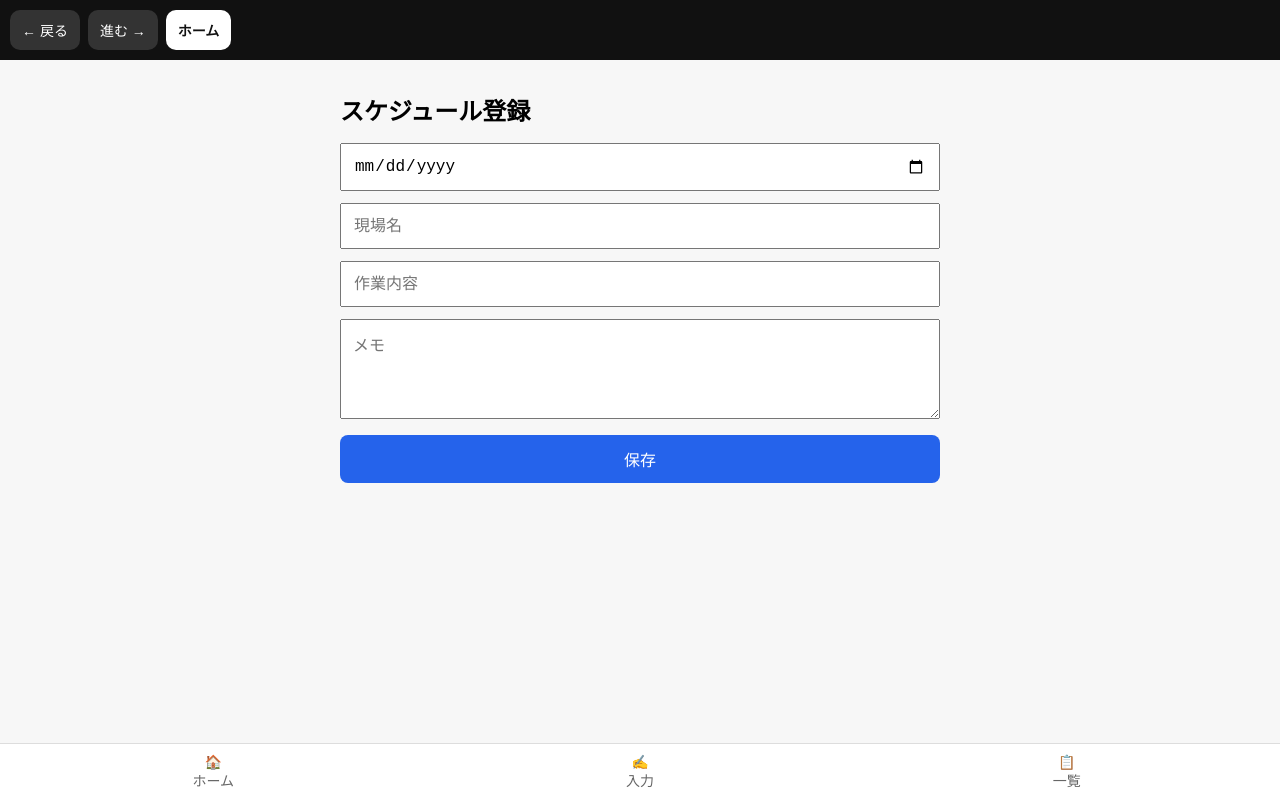
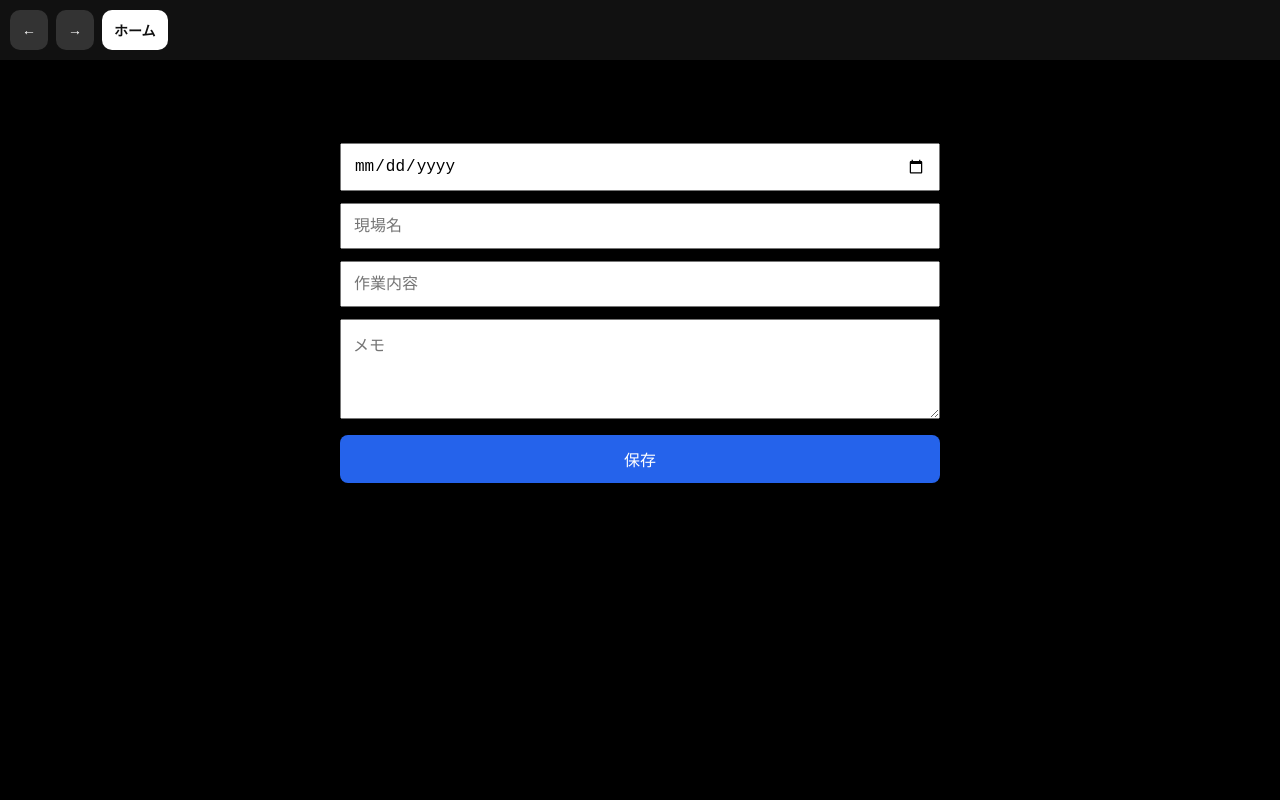
Before and after one commit to yukixx1101-blip/genba-app, a Next.js app: page /schedules/new in a window 1280 px wide. Built offline with nearby package versions, Linux system fonts and the light colour scheme.

Commit message:
remove bottom navigation

```diff
--- a/app/layout.tsx
+++ b/app/layout.tsx
@@ -11,23 +11,13 @@ export default function RootLayout({
   const router = useRouter();
   const pathname = usePathname();
 
-  const tabStyle = (active: boolean): React.CSSProperties => ({
-    flex: 1,
-    textAlign: "center",
-    padding: "10px 6px",
-    textDecoration: "none",
-    color: active ? "#111" : "#666",
-    fontWeight: active ? "bold" : "normal",
-    fontSize: "14px",
-  });
-
   return (
     <html lang="ja">
       <body
         style={{
           margin: 0,
           fontFamily: "sans-serif",
-          backgroundColor: "#f7f7f7",
+          backgroundColor: "#000",
         }}
       >
         {/* 上ナビ */}
@@ -46,90 +36,46 @@ export default function RootLayout({
           <button
             type="button"
             onClick={() => router.back()}
-            style={{
-              padding: "10px 12px",
-              borderRadius: "10px",
-              border: "none",
-              backgroundColor: "#333",
-              color: "#fff",
-              fontSize: "14px",
-            }}
+            style={navBtn}
           >
-            ← 戻る
+            ←
           </button>
 
           <button
             type="button"
             onClick={() => router.forward()}
-            style={{
-              padding: "10px 12px",
-              borderRadius: "10px",
-              border: "none",
-              backgroundColor: "#333",
-              color: "#fff",
-              fontSize: "14px",
-            }}
+            style={navBtn}
           >
-            進む →
+            →
           </button>
 
-          <Link
-            href="/"
-            style={{
-              padding: "10px 12px",
-              borderRadius: "10px",
-              backgroundColor: "#fff",
-              color: "#111",
-              textDecoration: "none",
-              fontSize: "14px",
-              fontWeight: "bold",
-            }}
-          >
+          <Link href="/" style={homeBtn}>
             ホーム
           </Link>
         </div>
 
         {/* 本体 */}
-        <div style={{ paddingBottom: "80px" }}>{children}</div>
-
-        {/* 下タブ */}
-        <div
-          style={{
-            position: "fixed",
-            left: 0,
-            right: 0,
-            bottom: 0,
-            display: "flex",
-            backgroundColor: "#fff",
-            borderTop: "1px solid #ddd",
-            zIndex: 1000,
-          }}
-        >
-          <Link href="/" style={tabStyle(pathname === "/")}>
-            🏠
-            <br />
-            ホーム
-          </Link>
-
-          <Link
-            href="/reports/new"
-            style={tabStyle(pathname === "/reports/new")}
-          >
-            ✍️
-            <br />
-            入力
-          </Link>
-
-          <Link
-            href="/reports"
-            style={tabStyle(pathname === "/reports")}
-          >
-            📋
-            <br />
-            一覧
-          </Link>
-        </div>
+        <div>{children}</div>
       </body>
     </html>
   );
 }
+
+const navBtn: React.CSSProperties = {
+  padding: "10px 12px",
+  borderRadius: "10px",
+  border: "none",
+  backgroundColor: "#333",
+  color: "#fff",
+  fontSize: "14px",
+};
+
+const homeBtn: React.CSSProperties = {
+  padding: "10px 12px",
+  borderRadius: "10px",
+  backgroundColor: "#fff",
+  color: "#111",
+  textDecoration: "none",
+  fontSize: "14px",
+  fontWeight: "bold",
+};
```
